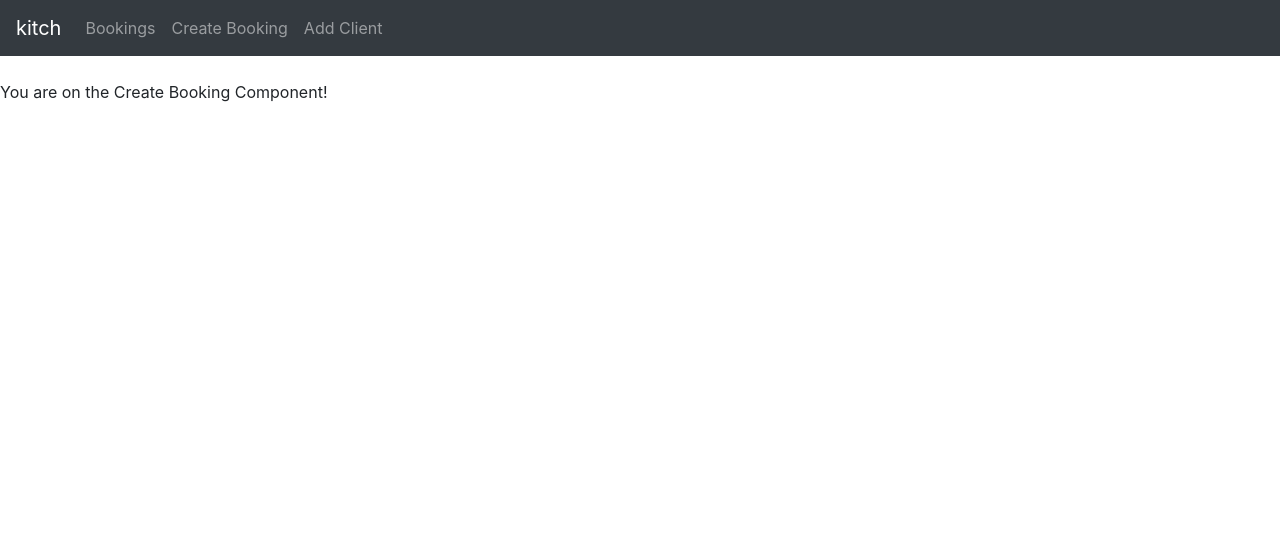
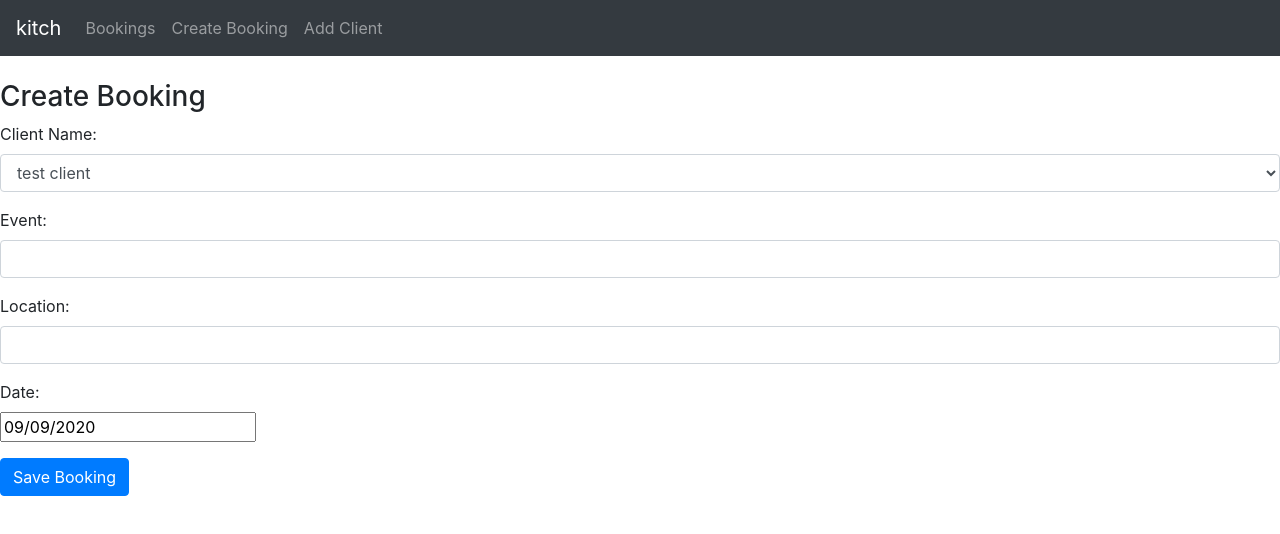
Before and after one commit to RMFogle/kitch, a React (Create React App) app: page /create in a window 1280 px wide. Shown: the top 534 px of the page. Built offline with nearby package versions, Linux system fonts and the light colour scheme; the HTML template or start-up script is replaced by a standard one.

Commit message:
adding test for booking component

```diff
--- a/package.json
+++ b/package.json
@@ -9,6 +9,7 @@
     "@testing-library/user-event": "^7.1.2",
     "bootstrap": "^4.5.2",
     "react": "^16.13.1",
+    "react-datepicker": "^3.1.3",
     "react-dom": "^16.13.1",
     "react-router-dom": "^5.2.0",
     "react-scripts": "3.4.3"
--- a/src/components/create-booking.component.js
+++ b/src/components/create-booking.component.js
@@ -1,4 +1,6 @@
 import React, { Component } from 'react';
+import DatePicker from 'react-datepicker';
+import "react-datepicker/dist/react-datepicker.css";
 
 export default class CreateBooking extends Component {
     constructor(props) {
@@ -17,6 +19,13 @@ export default class CreateBooking extends Component {
             date: new Date(),
             clients: []
         }
+    }
+
+    componentDidMount() {
+        this.setState({
+            clients: ['test client'],
+            clientname: 'test client'
+        })
     }
 
     onChangeClientname(e) {
@@ -61,7 +70,57 @@ export default class CreateBooking extends Component {
     render() {
         return (
             <div>
-                <p>You are on the Create Booking Component!</p>
+                <h3>Create Booking</h3>
+                <form onSubmit={this.onSubmit}>
+                    <div className="form-group">
+                        <label>Client Name: </label>
+                        <select ref="clientInput"
+                        required
+                        className="form-control"
+                        value={this.state.clientname}
+                        onChange={this.onChangeClientname}>
+                            {
+                                this.state.clients.map(function(client) {
+                                    return <option
+                                        key={client}
+                                        value={client}>{client}
+                                        </option>;
+                                })
+                            }
+                        </select>
+                    </div>
+                    <div className="form-group">
+                        <label>Event: </label>
+                        <input type="text"
+                        required
+                        className="form-control"
+                        value={this.state.eventtype}
+                        onChange={this.onChangeEventtype}
+                        />
+                    </div>
+                    <div className="form-group">
+                        <label>Location: </label>
+                        <input type="text"
+                        required
+                        className="form-control"
+                        value={this.state.location}
+                        onChange={this.onChangeLocation}
+                        />
+                    </div>
+                    <div className="form-group">
+                        <label>Date: </label>
+                        <div>
+                            <DatePicker
+                                selected={this.state.date}
+                                onChange={this.onChangeDate}
+                            />
+                        </div>
+                    </div>
+
+                    <div className="form-group">
+                        <input type="submit" value="Save Booking" className="btn btn-primary" />
+                    </div>
+                </form>
             </div>
         )
     }
```
Also changed, not shown: 1 other file (tests, documents, lock files or other folders).
